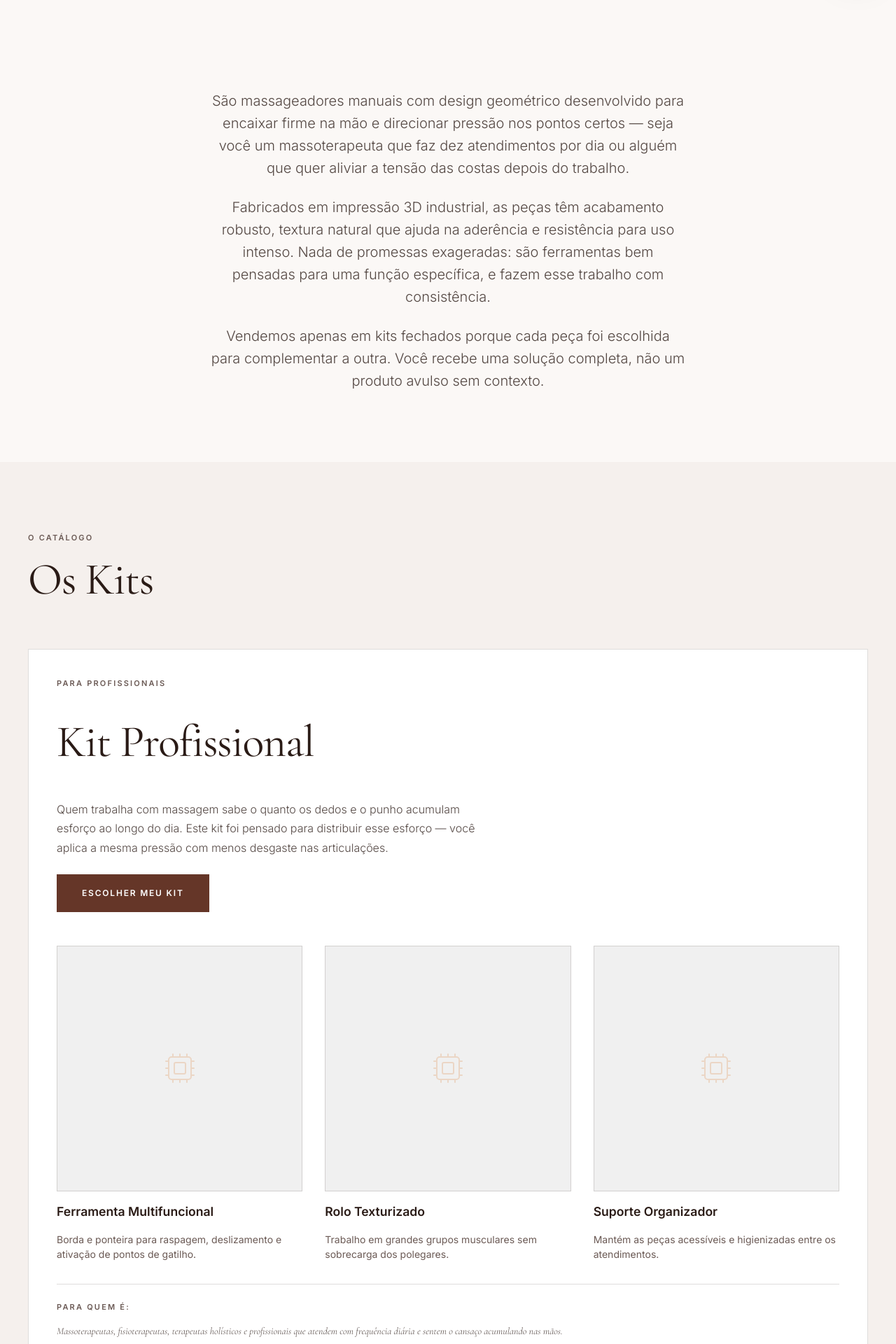
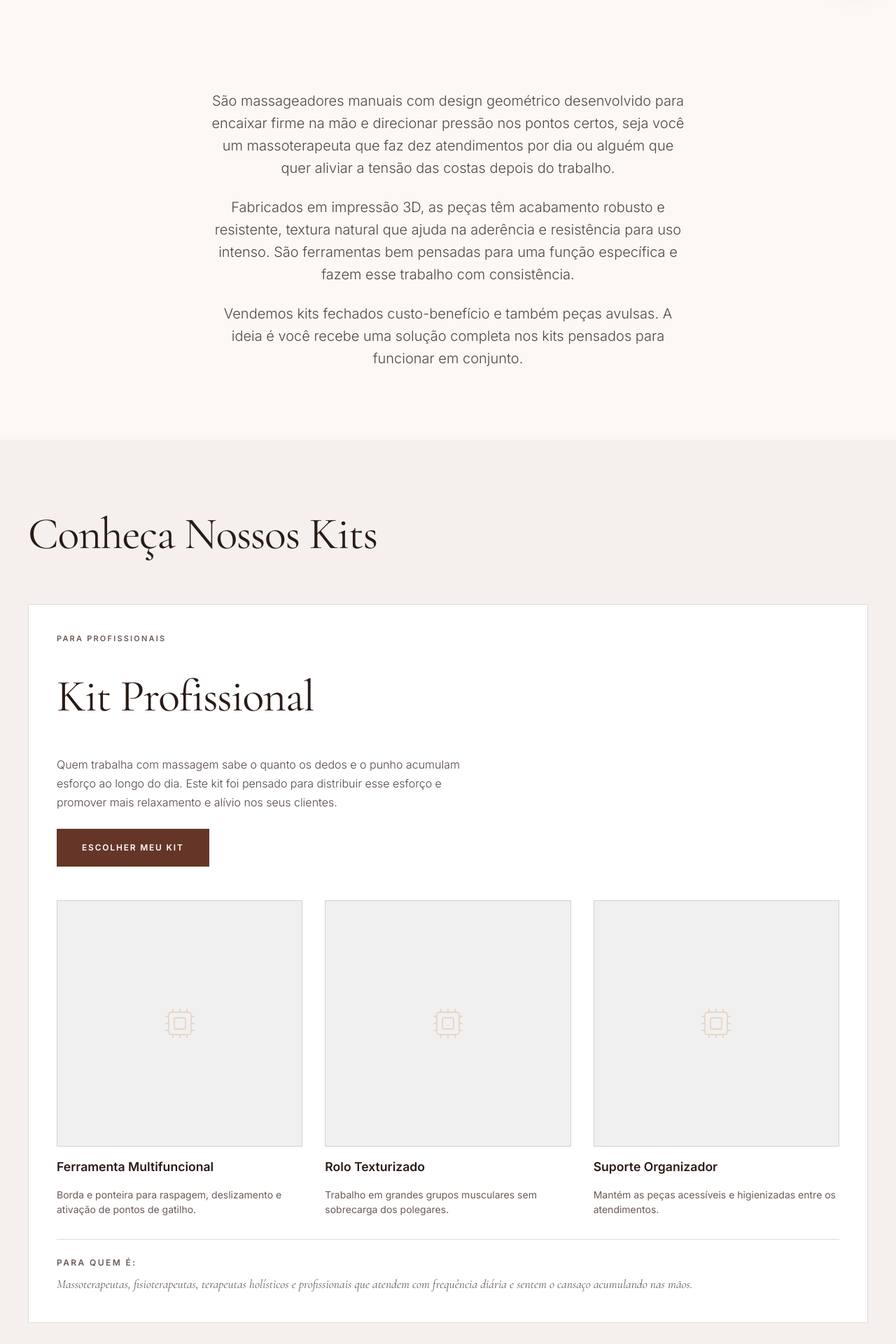
Before and after one commit to arthursl12/bhrunaestetica, a React (Vite) app: page /massageadores in a window 1280 px wide. Shown: the part 820-2740 px from the top of the page at 70% size. Built offline with nearby package versions, Linux system fonts and the light colour scheme; a web font is replaced by a local one.

Commit message:
style: adjust text sizes, button contrast and footer content in MassageadoresPage

```diff
--- a/src/MassageadoresPage.css
+++ b/src/MassageadoresPage.css
@@ -252,6 +252,16 @@
   border-top: 1px solid var(--border-color);
 }
 
+.m-kit-footer .m-label {
+  font-size: 12px;
+  margin-bottom: 0.5rem;
+}
+
+.m-kit-footer p {
+  font-size: 1.1rem;
+  line-height: 1.6;
+}
+
 /* Features List */
 .m-features-list {
   display: grid;
@@ -285,8 +295,15 @@
   text-align: center;
 }
 
-.m-final-cta .m-display {
+.m-final-cta .m-btn-outline {
+  border-color: rgba(255, 255, 255, 0.4);
   color: white;
+}
+
+.m-final-cta .m-btn-outline:hover {
+  background-color: white;
+  color: var(--text-main);
+  border-color: white;
 }
 
 .m-final-cta .m-label {
--- a/src/MassageadoresPage.tsx
+++ b/src/MassageadoresPage.tsx
@@ -88,8 +88,8 @@ const KitCard = ({
     </div>
 
     <div className="m-kit-footer">
-      <span className="m-label text-[10px]">Para quem é:</span>
-      <p className="m-italic text-sm opacity-70">{forWhom}</p>
+      <span className="m-label">Para quem é:</span>
+      <p className="m-italic opacity-70">{forWhom}</p>
     </div>
   </FadeIn>
 );
@@ -121,10 +121,10 @@ const MassageadoresPage = () => {
           <div className="m-hero-content">
             <FadeIn>
               <h1 className="m-display">
-                Ferramentas para massagem que trabalham por você — não contra as suas mãos.
+                Ferramentas para massagem que trabalham por você,<br/>não contra as suas mãos.
               </h1>
               <p className="m-body-large mb-10 max-w-2xl">
-                Kits de massageadores anatômicos feitos em impressão 3D. Projetados para aplicar pressão no lugar certo, com menos esforço e mais resultado.
+                Kits de massageadores anatômicos feitos em impressão 3D.<br/>Projetados para aplicar pressão no lugar certo, com menos esforço e mais resultado.
               </p>
               <button
                 onClick={() => document.getElementById('kits')?.scrollIntoView({ behavior: 'smooth' })}
@@ -158,13 +158,13 @@ const MassageadoresPage = () => {
           <FadeIn className="m-value-prop">
             <div className="space-y-6">
               <p className="m-body-large">
-                São massageadores manuais com design geométrico desenvolvido para encaixar firme na mão e direcionar pressão nos pontos certos — seja você um massoterapeuta que faz dez atendimentos por dia ou alguém que quer aliviar a tensão das costas depois do trabalho.
+                São massageadores manuais com design geométrico desenvolvido para encaixar firme na mão e direcionar pressão nos pontos certos, seja você um massoterapeuta que faz dez atendimentos por dia ou alguém que quer aliviar a tensão das costas depois do trabalho.
               </p>
               <p className="m-body-large">
-                Fabricados em impressão 3D industrial, as peças têm acabamento robusto, textura natural que ajuda na aderência e resistência para uso intenso. Nada de promessas exageradas: são ferramentas bem pensadas para uma função específica, e fazem esse trabalho com consistência.
+                Fabricados em impressão 3D, as peças têm acabamento robusto e resistente, textura natural que ajuda na aderência e resistência para uso intenso. São ferramentas bem pensadas para uma função específica e fazem esse trabalho com consistência.
               </p>
               <p className="m-body-large">
-                Vendemos apenas em kits fechados porque cada peça foi escolhida para complementar a outra. Você recebe uma solução completa, não um produto avulso sem contexto.
+                Vendemos kits fechados custo-benefício e também peças avulsas. A ideia é você recebe uma solução completa nos kits pensados para funcionar em conjunto.
               </p>
             </div>
           </FadeIn>
@@ -175,15 +175,15 @@ const MassageadoresPage = () => {
       <section id="kits" className="m-section m-section-alt">
         <div className="m-container">
           <FadeIn className="mb-16">
-            <span className="m-label">O Catálogo</span>
-            <h2 className="m-display text-5xl">Os Kits</h2>
+            {/* <span className="m-label">Nosso Catálogo</span> */}
+            <h2 className="m-display text-5xl">Conheça Nossos Kits</h2>
           </FadeIn>
 
           <div className="space-y-12">
             <KitCard
               label="Para profissionais"
               title="Kit Profissional"
-              context="Quem trabalha com massagem sabe o quanto os dedos e o punho acumulam esforço ao longo do dia. Este kit foi pensado para distribuir esse esforço — você aplica a mesma pressão com menos desgaste nas articulações."
+              context="Quem trabalha com massagem sabe o quanto os dedos e o punho acumulam esforço ao longo do dia. Este kit foi pensado para distribuir esse esforço e promover mais relaxamento e alívio nos seus clientes."
               items={[
                 {
                   name: "Ferramenta Multifuncional",
@@ -204,7 +204,7 @@ const MassageadoresPage = () => {
             <KitCard
               label="Para uso pessoal"
               title="Kit Bem-Estar"
-              context="Feito para quem quer resolver a tensão sem depender de ninguém e sem precisar aprender técnica complicada. As peças têm geometria intuitiva — você encosta, aplica pressão e sente onde está o nó."
+              context="Feito para quem quer resolver a tensão sem depender de ninguém e sem precisar aprender técnica complicada. As peças têm geometria intuitiva: você encosta, aplica pressão e sente onde está o nó."
               items={[
                 {
                   name: "Ferramenta de Ponteira",
@@ -251,6 +251,11 @@ const MassageadoresPage = () => {
                 desc: "Lava com água e sabão, sem segredo — importante para quem usa entre atendimentos."
               },
               {
+                icon: ShieldCheck,
+                title: "Resistente a Álcool 70%",
+                desc: "O material suporta higienização constante com álcool 70% sem sofrer degradação ou ressecamento."
+              },
+              {
                 icon: Cpu,
                 title: "Textura da impressão 3D",
                 desc: "O acabamento natural cria aderência real na pele, sem ser abrasivo."
@@ -279,7 +284,7 @@ const MassageadoresPage = () => {
           <FadeIn>
             <h2 className="m-display">Escolha o seu kit.</h2>
             <p className="m-body mb-10 opacity-70">
-              Pronta entrega disponível para os dois modelos. Produção em lote — o estoque é limitado ao ciclo atual.
+              Atendemos encomendas personalizadas e temos kits a pronta entrega.
             </p>
             <div className="flex flex-col sm:flex-row justify-center gap-4 mb-8">
               <a
@@ -294,7 +299,7 @@ const MassageadoresPage = () => {
                 href={WHATSAPP_LINK}
                 target="_blank"
                 rel="noopener noreferrer"
-                className="m-btn m-btn-outline border-white text-white hover:bg-white hover:text-brand-900 px-10"
+                className="m-btn m-btn-outline px-10"
               >
                 Ver Disponibilidade e Prazo
               </a>
@@ -314,7 +319,7 @@ const MassageadoresPage = () => {
             <span className="font-serif font-bold">Bhruna Azevedo</span>
           </div>
           <p className="text-[10px] opacity-60">
-            Peças exclusivas AnatomyForm. Política de troca: 7 dias para defeitos de fabricação.
+            Política de troca: 7 dias para defeitos de fabricação.
           </p>
           <div className="flex gap-4">
             <span className="text-[10px]">&copy; {new Date().getFullYear()}</span>
```
